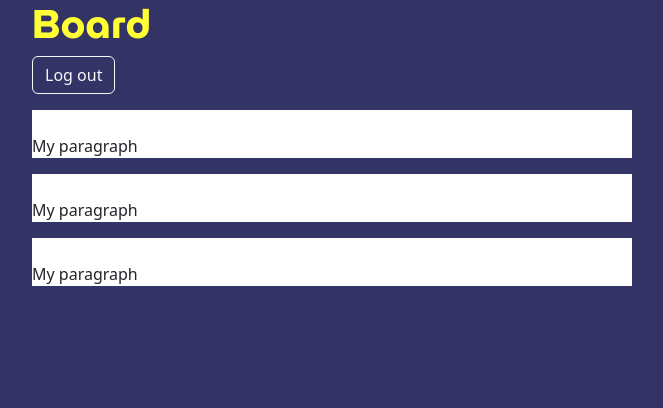
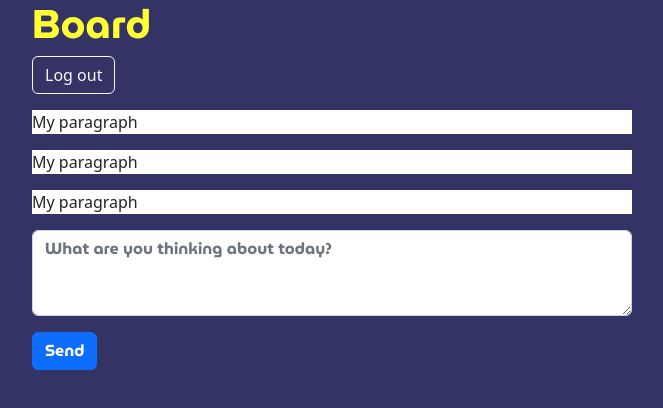
Before and after one commit to farisdurrani/SocialMediaApp, a React (Create React App) app: page /board in a window 1280 px wide. Shown: the top 408 px of the page, without its empty margins (308-971 px from the left). Built offline with nearby package versions, Linux system fonts and the light colour scheme; no server answers; sample sign-in values are in the browser's storage.

Commit message:
Some basic posts on social board

```diff
--- a/src/components/SocialMediaPost.js
+++ b/src/components/SocialMediaPost.js
@@ -5,7 +5,6 @@ import Form from "react-bootstrap/Form";
 const SocialMediaPost = (props) => {
   return (
     <div className="post-container mt-3 mb-3">
-      <Form.Label />
       <div className="post-text">
         <p>My paragraph</p>
       </div>
--- a/src/screens/Board.js
+++ b/src/screens/Board.js
@@ -1,4 +1,4 @@
-import React, { useEffect } from "react";
+import React, { useEffect, useState } from "react";
 import PropTypes from "prop-types";
 import { SocialMediaPost } from "../components/index";
 import { logOut } from "../firebase";
@@ -9,12 +9,12 @@ import Row from "react-bootstrap/Row";
 import Col from "react-bootstrap/Col";
 
 const Board = (props) => {
+  const [post, setPost] = useState();
+  const auth = getAuth();
   const handleLogOut = () => {
     logOut();
     window.location.replace("/login");
   };
-
-  const auth = getAuth();
 
   useEffect(() => {
     onAuthStateChanged(auth, (user) => {
@@ -35,6 +35,16 @@ const Board = (props) => {
       <SocialMediaPost />
       <SocialMediaPost />
       <SocialMediaPost />
+      <Form>
+        <Form.Group className="mb-3 post-input">
+          <Form.Control
+            placeholder="What are you thinking about today?"
+            as="textarea"
+            rows={3}
+          />
+        </Form.Group>
+        <Button>Send</Button>
+      </Form>
     </div>
   );
 };
```
